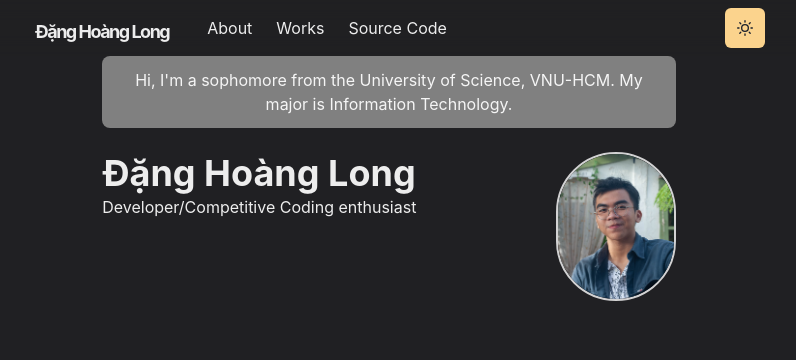
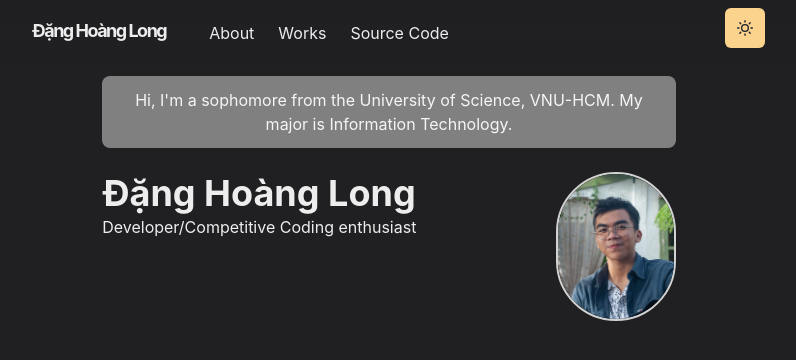
Before and after one commit to NoAtmosphere0/portfolio_website, a Next.js app: page / in a window 1280 px wide. Shown: the top 360 px of the page, without its empty margins (251-1047 px from the left). Built offline with nearby package versions, Linux system fonts and the light colour scheme.

Commit message:
tweaked navbar for lil bit, still cant resolve hydration bug

```diff
--- a/components/logo.js
+++ b/components/logo.js
@@ -10,10 +10,13 @@ const LogoBox = styled.span`
     align-items: center;
     height: 30px;
     line-height: 20px;
-    padding: 10px;
+    padding: 15px;
+    border-radius: 10px;
+    margin-bottom: 7px;
+    &:hover {
+        color: #2D3748;
+        box-shadow: 0 5px 15px #008080;
 
-    &:hover img {
-        transform: rotate(20deg);
     }
 `
 const Logo = () => {
@@ -21,10 +24,12 @@ const Logo = () => {
         <Link href="/">
                 <LogoBox>
                     <Text
-                        ml={3}
+                        ml={1}
+                        mb={2}
                         color={useColorModeValue('gray.800', 'whiteAlpha.900')}
                         fontFamily = 'M PLUS Rounded 1c'
                         fontWeight='bold'
+                        alignItems={'center'}
                     >
                         Đặng Hoàng Long
                     </Text>
--- a/components/navbar.js
+++ b/components/navbar.js
@@ -20,7 +20,7 @@ import ThemeToggleButton from './theme-toggle-button.js'
 
 const LinkItem = ({ href, path, children, ...props }) => {
     const active = path === href
-    const inactiveColor = useColorModeValue('gray.200', 'whiteAlpha.900')
+    const inactiveColor = useColorModeValue('gray.800', 'whiteAlpha.900')
     return (
         <NextLink href={href} passHref scroll={false}>
             <Link
@@ -84,9 +84,7 @@ const Navbar = props => {
                         alignItems="center"
                         style={{ gap: 4 }}
                         pl={2}
-                    >
-                        Source Code
-                    </LinkItem>
+                    >Source Code</LinkItem>
                 </Stack>
 
                 <Box flex={1} align="right">
--- a/pages/index.js
+++ b/pages/index.js
@@ -3,7 +3,7 @@ import { Container, Box, Heading, Image } from '@chakra-ui/react'
 const Page = () => {
     return (
         <Container>
-            <Box borderRadius="lg" bg="gray" p={3} mb={6} align="center">
+            <Box borderRadius="lg" bg="gray" p={3} mb={6} mt={5} align="center">
                 Hi, I'm a sophomore from the University of
                 Science, VNU-HCM. My major is Information Technology.
             </Box>
```
